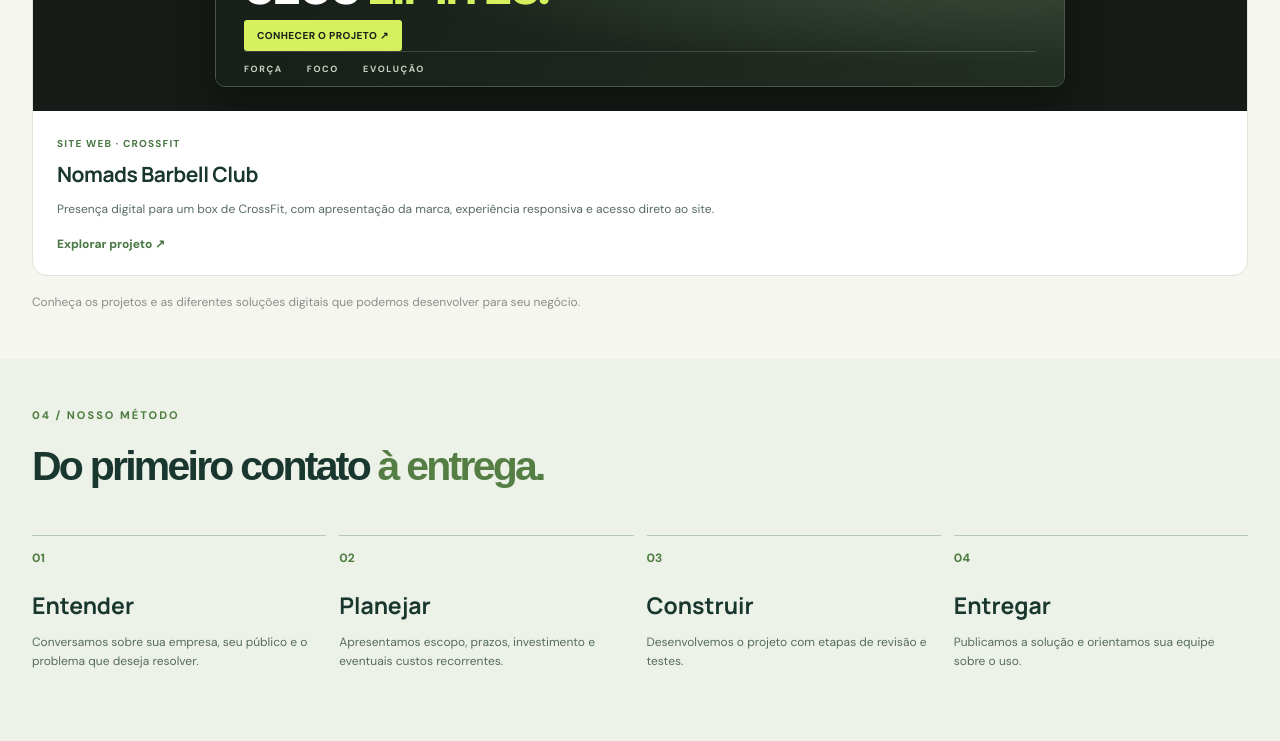
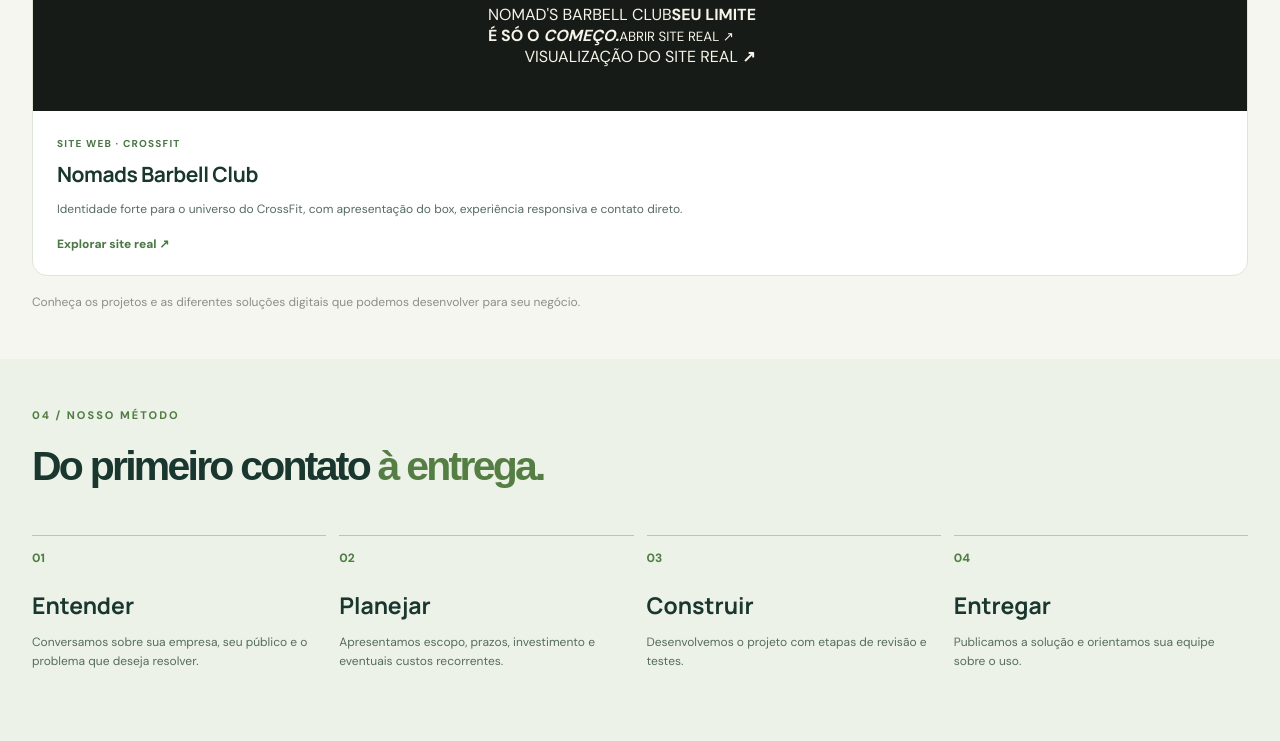
Before and after one commit to JoaoGabrii/web_core, a FastAPI app: page / in a window 1280 px wide. Shown: the part 3251-3992 px from the top of the page. Run offline with FastAPI, Linux system fonts and the light colour scheme.

Commit message:
Substituir mockup genérico do Nomads por prévia incorporada do site real

```diff
--- a/templates/home.html
+++ b/templates/home.html
@@ -99,7 +99,7 @@
     <div class="project-grid curated-projects">
       <article class="project-card project-atc"><a class="project-visual" href="https://atc-conceito-andradina.vercel.app/" target="_blank" rel="noopener noreferrer" aria-label="Conhecer site do Andradina Tênis Clube"><img loading="lazy" src="https://atc-conceito-andradina.vercel.app/static/atc/piscinas-aerea.jpg" alt="Fotografia das piscinas do Andradina Tênis Clube"></a><div class="project-content"><span class="project-type">SITE INSTITUCIONAL · ATC</span><h3>Andradina Tênis Clube</h3><p>Site institucional do clube, com conteúdo, apresentação de espaços e recursos de administração.</p><a href="https://atc-conceito-andradina.vercel.app/" target="_blank" rel="noopener noreferrer">Explorar site ↗</a></div></article>
       <article class="project-card project-calendar"><a class="project-visual calendar-preview" href="https://luar-circus.vercel.app/" target="_blank" rel="noopener noreferrer" aria-label="Conhecer calendário online Luar Circus"><div class="calendar-demo"><div class="calendar-demo-head"><span>✦ Luar Circus</span><span>Controle de turmas</span></div><div class="calendar-demo-title">Presenças e alunas <small>Visão de calendário</small></div><div class="calendar-week"><span>SEG</span><span>TER</span><span>QUA</span><span>QUI</span><span>SEX</span></div><div class="calendar-slots"><i></i><i class="filled"></i><i class="filled"></i><i class="filled"></i><i></i><i></i><i class="filled"></i><i></i><i class="filled"></i><i></i></div><div class="calendar-demo-foot">Prévia ilustrativa · Abrir sistema real ↗</div></div></a><div class="project-content"><span class="project-type">SISTEMA WEB · CONTROLE DE ALUNAS</span><h3>Calendário Online — Luar Circus</h3><p>Controle de turmas, cadastro de alunas e registro de presenças em um painel acessível pelo celular.</p><a href="https://luar-circus.vercel.app/" target="_blank" rel="noopener noreferrer">Conhecer sistema ↗</a></div></article>
-      <article class="project-card project-nomads"><a class="project-visual nomads-preview" href="https://nomads-barbell-club.vercel.app/" target="_blank" rel="noopener noreferrer" aria-label="Abrir site Nomads Barbell Club"><div class="nomads-browser"><div class="nomads-browser-bar"><span class="nomads-browser-dots"><i></i><i></i><i></i></span><span>nomads-barbell-club.vercel.app</span><span>↗</span></div><div class="nomads-browser-screen"><div class="nomads-site-top"><b>NOMADS<span>.</span></b><span>BARBELL CLUB</span></div><div class="nomads-site-hero"><span class="nomads-site-tag">CROSSFIT · PERFORMANCE · COMUNIDADE</span><strong>SUPERE<br>SEUS <em>LIMITES.</em></strong><span class="nomads-site-action">CONHECER O PROJETO ↗</span></div><div class="nomads-site-bottom"><span>FORÇA</span><span>FOCO</span><span>EVOLUÇÃO</span></div></div></div></a><div class="project-content"><span class="project-type">SITE WEB · CROSSFIT</span><h3>Nomads Barbell Club</h3><p>Presença digital para um box de CrossFit, com apresentação da marca, experiência responsiva e acesso direto ao site.</p><a href="https://nomads-barbell-club.vercel.app/" target="_blank" rel="noopener noreferrer">Explorar projeto ↗</a></div></article>
+      <article class="project-card project-nomads"><a class="project-visual nomads-preview" href="https://nomads-barbell-club.vercel.app/" target="_blank" rel="noopener noreferrer" aria-label="Abrir o site real do Nomads Barbell Club"><div class="nomads-live-frame"><iframe title="Prévia real do site Nomads Barbell Club" src="https://nomads-barbell-club.vercel.app/" loading="lazy" tabindex="-1" aria-hidden="true"></iframe><div class="nomads-live-fallback"><span>NOMAD'S BARBELL CLUB</span><strong>SEU LIMITE<br>É SÓ O <em>COMEÇO.</em></strong><small>ABRIR SITE REAL ↗</small></div></div><span class="nomads-live-label">VISUALIZAÇÃO DO SITE REAL <b>↗</b></span></a><div class="project-content"><span class="project-type">SITE WEB · CROSSFIT</span><h3>Nomads Barbell Club</h3><p>Identidade forte para o universo do CrossFit, com apresentação do box, experiência responsiva e contato direto.</p><a href="https://nomads-barbell-club.vercel.app/" target="_blank" rel="noopener noreferrer">Explorar site real ↗</a></div></article>
     </div><p class="portfolio-note">Conheça os projetos e as diferentes soluções digitais que podemos desenvolver para seu negócio.</p>
   </div></section>
 
```
